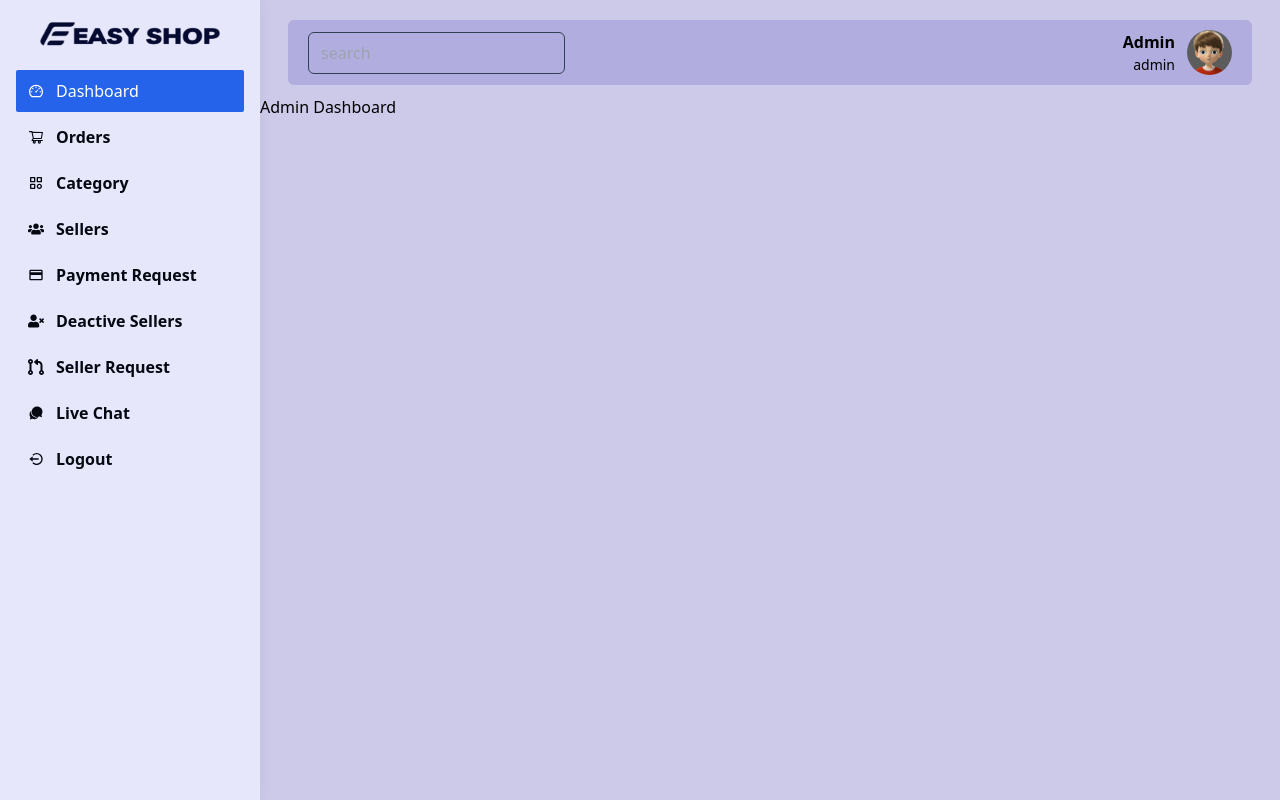
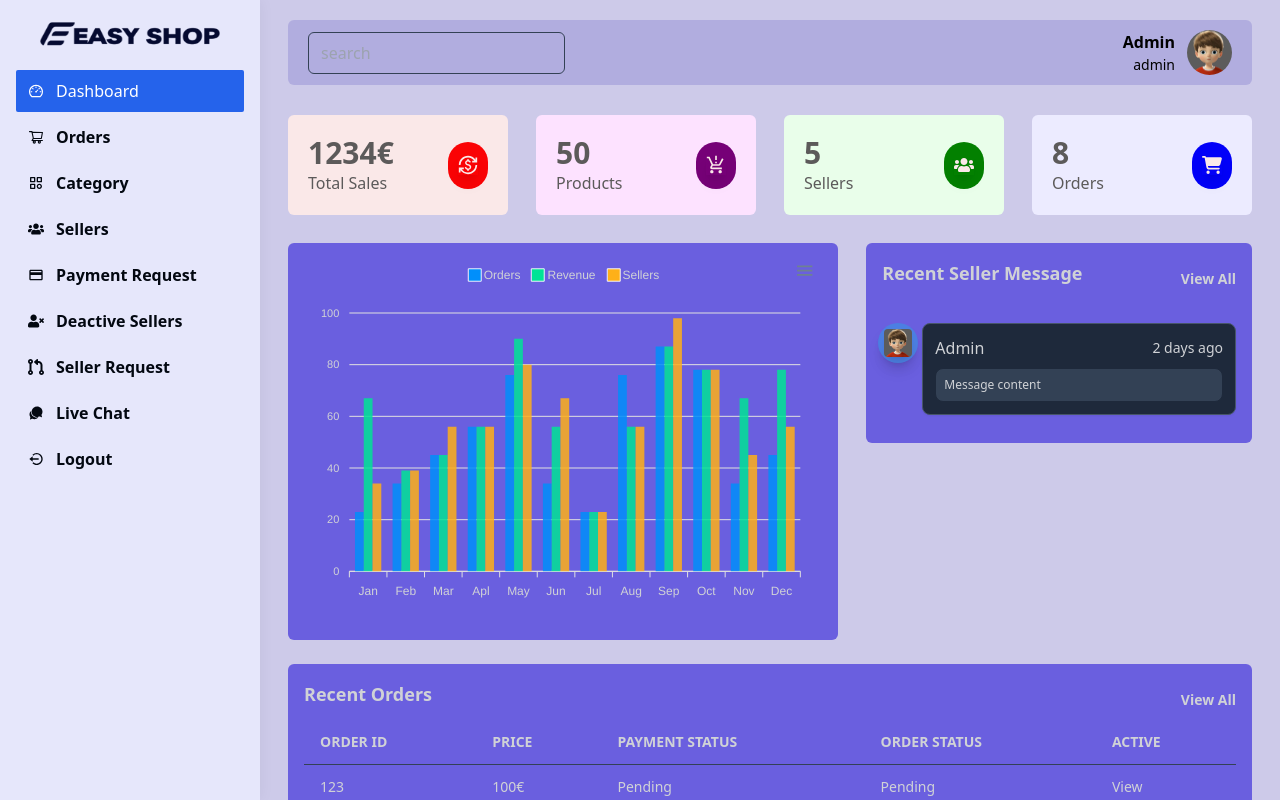
Before and after one commit to TomiSar/e-commerce-application, a React (Create React App) app in the folder dashboard/: page /admin/dashboard in a window 1280 px wide. Shown: the top 800 px of the page. Built offline with nearby package versions, Linux system fonts and the light colour scheme.

Commit message:
Dashboard Design added in application.

```diff
--- a/dashboard/src/views/admin/AdminDashboard.jsx
+++ b/dashboard/src/views/admin/AdminDashboard.jsx
@@ -1,9 +1,266 @@
 import React from 'react';
+import { FaUsers } from 'react-icons/fa';
+import { FaCartShopping } from 'react-icons/fa6';
+import { MdCurrencyExchange, MdProductionQuantityLimits } from 'react-icons/md';
+import Chart from 'react-apexcharts';
+import { Link } from 'react-router-dom';
 
 const AdminDashboard = () => {
+  // Data for Chart
+  const state = {
+    options: {
+      color: ['#181ee8', '#181ee8'],
+      plotOptions: {
+        radius: 30,
+      },
+      chart: {
+        background: 'transparent',
+        foreColor: '#d0d2d6',
+      },
+      dataLabels: {
+        enabled: false,
+      },
+      strock: {
+        show: true,
+        curve: ['smooth', 'straight', 'stepline'],
+        lineCap: 'butt',
+        colors: '#f0f0f0',
+        width: 0.5,
+        dashArray: 0,
+      },
+      xaxis: {
+        categories: [
+          'Jan',
+          'Feb',
+          'Mar',
+          'Apl',
+          'May',
+          'Jun',
+          'Jul',
+          'Aug',
+          'Sep',
+          'Oct',
+          'Nov',
+          'Dec',
+        ],
+      },
+      legend: {
+        position: 'top',
+      },
+      responsive: [
+        {
+          breakpoint: 565,
+          yaxis: {
+            categories: [
+              'Jan',
+              'Feb',
+              'Mar',
+              'Apl',
+              'May',
+              'Jun',
+              'Jul',
+              'Aug',
+              'Sep',
+              'Oct',
+              'Nov',
+              'Dec',
+            ],
+          },
+          options: {
+            plotOptions: {
+              bar: {
+                horizontal: true,
+              },
+            },
+            chart: {
+              height: '550px',
+            },
+          },
+        },
+      ],
+    },
+    series: [
+      {
+        name: 'Orders',
+        data: [23, 34, 45, 56, 76, 34, 23, 76, 87, 78, 34, 45],
+      },
+      {
+        name: 'Revenue',
+        data: [67, 39, 45, 56, 90, 56, 23, 56, 87, 78, 67, 78],
+      },
+      {
+        name: 'Sellers',
+        data: [34, 39, 56, 56, 80, 67, 23, 56, 98, 78, 45, 56],
+      },
+    ],
+  };
+
   return (
-    <div>
-      <h1>Admin Dashboard</h1>
+    <div className='px-2 md:px-7 py-5'>
+      <div className='w-full grid grid-cols-1 sm:grid-cols-2 md:grid-cols-2 lg:grid-cols-4 gap-7'>
+        <div className='flex justify-between items-center p-5 bg-[#fae8e8] rounded-md gap-3'>
+          <div className='flex flex-col justify-start items-start text-[#5c5a5a]'>
+            <h2 className='text-3xl font-bold'>1234€</h2>
+            <span className='text-md font-medium'>Total Sales</span>
+          </div>
+          <div className='w-[40px] h-[47px] rounded-full bg-[#fa0305] flex justify-center items-center text-xl'>
+            <MdCurrencyExchange className='text-[#fae8e8] shadow-lg' />
+          </div>
+        </div>
+
+        <div className='flex justify-between items-center p-5 bg-[#fde2ff] rounded-md gap-3'>
+          <div className='flex flex-col justify-start items-start text-[#5c5a5a]'>
+            <h2 className='text-3xl font-bold'>50</h2>
+            <span className='text-md font-medium'>Products</span>
+          </div>
+
+          <div className='w-[40px] h-[47px] rounded-full bg-[#760077] flex justify-center items-center text-xl'>
+            <MdProductionQuantityLimits className='text-[#fae8e8] shadow-lg' />
+          </div>
+        </div>
+
+        <div className='flex justify-between items-center p-5 bg-[#e9feea] rounded-md gap-3'>
+          <div className='flex flex-col justify-start items-start text-[#5c5a5a]'>
+            <h2 className='text-3xl font-bold'>5</h2>
+            <span className='text-md font-medium'>Sellers</span>
+          </div>
+
+          <div className='w-[40px] h-[47px] rounded-full bg-[#038000] flex justify-center items-center text-xl'>
+            <FaUsers className='text-[#fae8e8] shadow-lg' />
+          </div>
+        </div>
+
+        <div className='flex justify-between items-center p-5 bg-[#ecebff] rounded-md gap-3'>
+          <div className='flex flex-col justify-start items-start text-[#5c5a5a]'>
+            <h2 className='text-3xl font-bold'>8</h2>
+            <span className='text-md font-medium'>Orders</span>
+          </div>
+
+          <div className='w-[40px] h-[47px] rounded-full bg-[#0200f8] flex justify-center items-center text-xl'>
+            <FaCartShopping className='text-[#fae8e8] shadow-lg' />
+          </div>
+        </div>
+      </div>
+
+      <div className='w-full flex flex-wrap mt-7'>
+        {/* Chart */}
+        <div className='w-full lg:w-7/12 lg:pr-3'>
+          <div className='w-full bg-[#6a5fdf] p-4 rounded-md'>
+            <Chart
+              options={state.options}
+              series={state.series}
+              type='bar'
+              height={350}
+            />
+          </div>
+        </div>
+        {/* Recent Seller Messages */}
+        <div className='w-full lg:w-5/12 lg:pl-4 mt-6 lg:mt-0'>
+          <div className='w-full bg-[#6a5fdf] p-4 rounded-md text-[#d0d2d6]'>
+            <div className='flex justify-between items-center'>
+              <h2 className='font-semibold text-lg text-[#d0d2d6] pb-3'>
+                Recent Seller Message
+              </h2>
+              <Link className='font-semibold text-sm text-[#d0d2d6]'>
+                View All
+              </Link>
+            </div>
+            <div className='flex flex-col gap-2 pt-6 text-[#d0d2d6]'>
+              <ol className='relative border-1 border-slate-600 ml-4'>
+                <li className='mb-3 ml-6'>
+                  <div className='flex absolute -left-5 shadow-lg justify-center items-center w-10 h-10 p-[6px] bg-[#4c7fe2] rounded-full z-10'>
+                    <img
+                      className='w-full h-full rounded shadow-lg'
+                      src='http://localhost:3000/images/admin.jpg'
+                      alt=''
+                    />
+                  </div>
+                  <div className='p-3 bg-slate-800 rounded-lg border border-slate-600 shadow-sm'>
+                    <div className='flex justify-between items-center mb-2'>
+                      <Link className='text-md font-normal'>Admin</Link>
+                      <time className='mb-1 text-sm font-normal sm:order-last sm:mb-0'>
+                        2 days ago
+                      </time>
+                    </div>
+                    <div className='p-2 text-xs font-normal bg-slate-700 rounded-lg border border-slate-800'>
+                      Message content
+                    </div>
+                  </div>
+                </li>
+              </ol>
+            </div>
+          </div>
+        </div>
+      </div>
+
+      {/* Recent Orders */}
+      <div className='w-full p-4 bg-[#6a5fdf] rounded-md mt-6'>
+        <div className='flex justify-between items-center'>
+          <h2 className='font-semibold text-lg text-[#d0d2d6] pb-3 '>
+            Recent Orders
+          </h2>
+          <Link className='font-semibold text-sm text-[#d0d2d6]'>View All</Link>
+        </div>
+        <div className='relative overflow-x-auto'>
+          <table className='w-full text-sm text-left text-[#d0d2d6]'>
+            <thead className='text-sm text-[#d0d2d6] uppercase border-b border-slate-700'>
+              <tr>
+                <th scope='col' className='py-3 px-4'>
+                  Order Id
+                </th>
+                <th scope='col' className='py-3 px-4'>
+                  Price
+                </th>
+                <th scope='col' className='py-3 px-4'>
+                  Payment Status
+                </th>
+                <th scope='col' className='py-3 px-4'>
+                  Order Status
+                </th>
+                <th scope='col' className='py-3 px-4'>
+                  Active
+                </th>
+              </tr>
+            </thead>
+            <tbody>
+              {[1, 2, 3, 4, 5].map((d, i) => (
+                <tr key={i}>
+                  <td
+                    scope='row'
+                    className='py-3 px-4 font-medium whitespace-nowrap'
+                  >
+                    123
+                  </td>
+                  <td
+                    scope='row'
+                    className='py-3 px-4 font-medium whitespace-nowrap'
+                  >
+                    100€
+                  </td>
+                  <td
+                    scope='row'
+                    className='py-3 px-4 font-medium whitespace-nowrap'
+                  >
+                    Pending
+                  </td>
+                  <td
+                    scope='row'
+                    className='py-3 px-4 font-medium whitespace-nowrap'
+                  >
+                    Pending
+                  </td>
+                  <td
+                    scope='row'
+                    className='py-3 px-4 font-medium whitespace-nowrap'
+                  >
+                    <Link>View</Link>
+                  </td>
+                </tr>
+              ))}
+            </tbody>
+          </table>
+        </div>
+      </div>
     </div>
   );
 };
```
